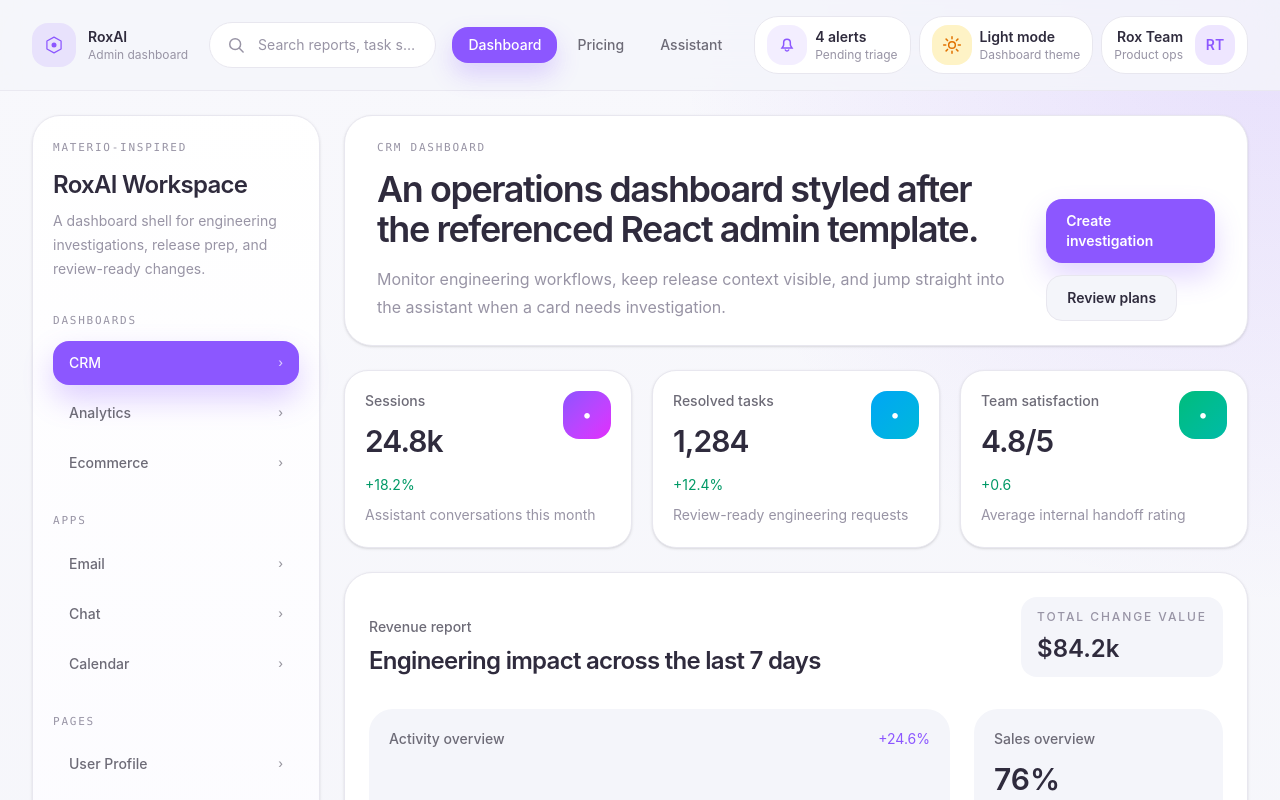
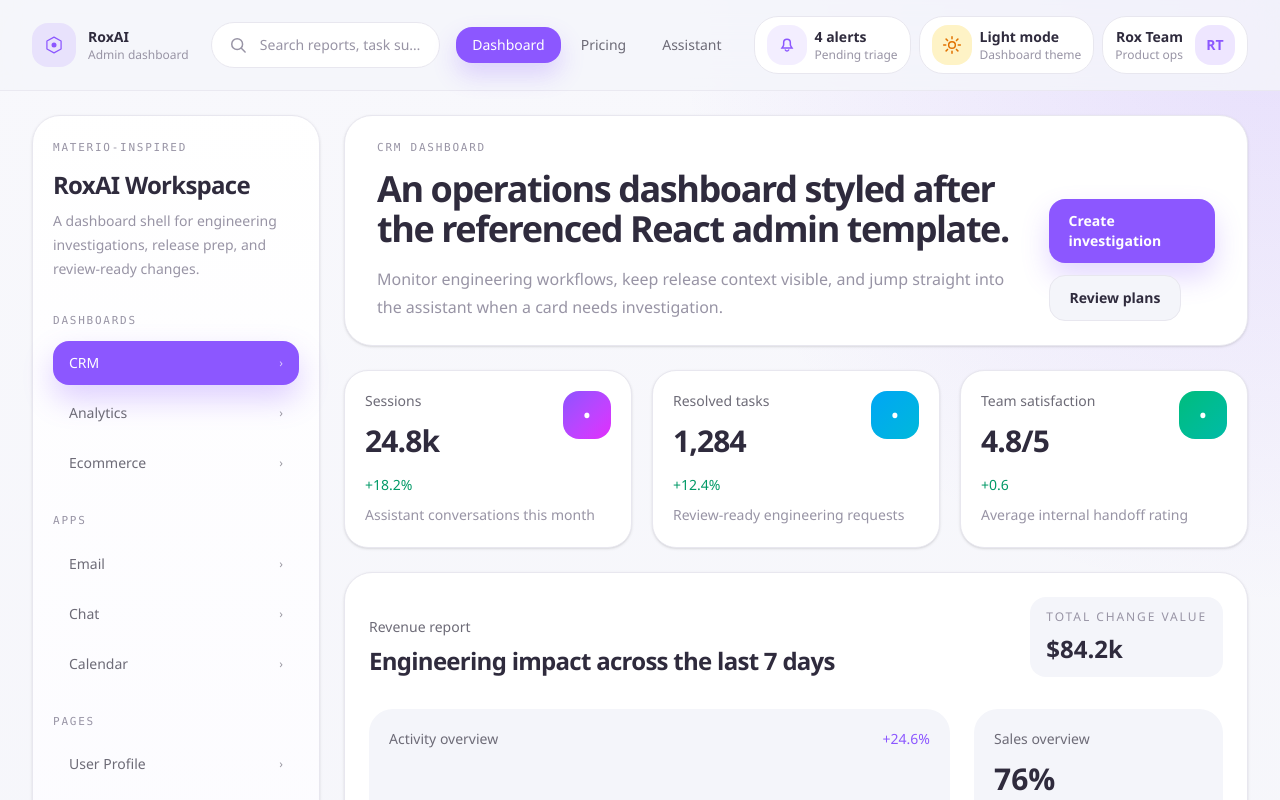
Before and after one commit to ashikislam8949-max/roxai-assistant-agent, a Next.js app: page / in a window 1280 px wide. Shown: the top 800 px of the page. Built offline with nearby package versions, Linux system fonts and the light colour scheme.

Commit message:
fix: tighten dashboard theme tokens
Co-authored-by: ashikislam8949-max <287797185+ashikislam8949-max@users.noreply.github.com>

```diff
--- a/app/globals.css
+++ b/app/globals.css
@@ -1,10 +1,12 @@
 @import "tailwindcss";
 
 :root {
-  --app-font-sans: "Inter", "Segoe UI", -apple-system, BlinkMacSystemFont, "Helvetica Neue", sans-serif;
+  --app-font-sans: "Segoe UI", -apple-system, BlinkMacSystemFont, "Helvetica Neue", Arial, sans-serif;
   --app-font-mono: "SFMono-Regular", "SF Mono", Consolas, "Liberation Mono", Menlo, monospace;
 
   --background: #f4f5fa;
+  --background-soft: #f8f8fc;
+  --background-glow: rgba(140, 87, 255, 0.16);
   --foreground: #2f2b3d;
 
   --surface: #ffffff;
@@ -74,8 +76,8 @@
   body {
     min-height: 100vh;
     background:
-      radial-gradient(circle at top right, rgba(140, 87, 255, 0.16), transparent 28%),
-      linear-gradient(180deg, #f8f8fc 0%, #f4f5fa 100%);
+      radial-gradient(circle at top right, var(--background-glow), transparent 28%),
+      linear-gradient(180deg, var(--background-soft) 0%, var(--background) 100%);
     color: var(--foreground);
     font-family: var(--font-sans), ui-sans-serif, system-ui, sans-serif;
     -webkit-font-smoothing: antialiased;
```
